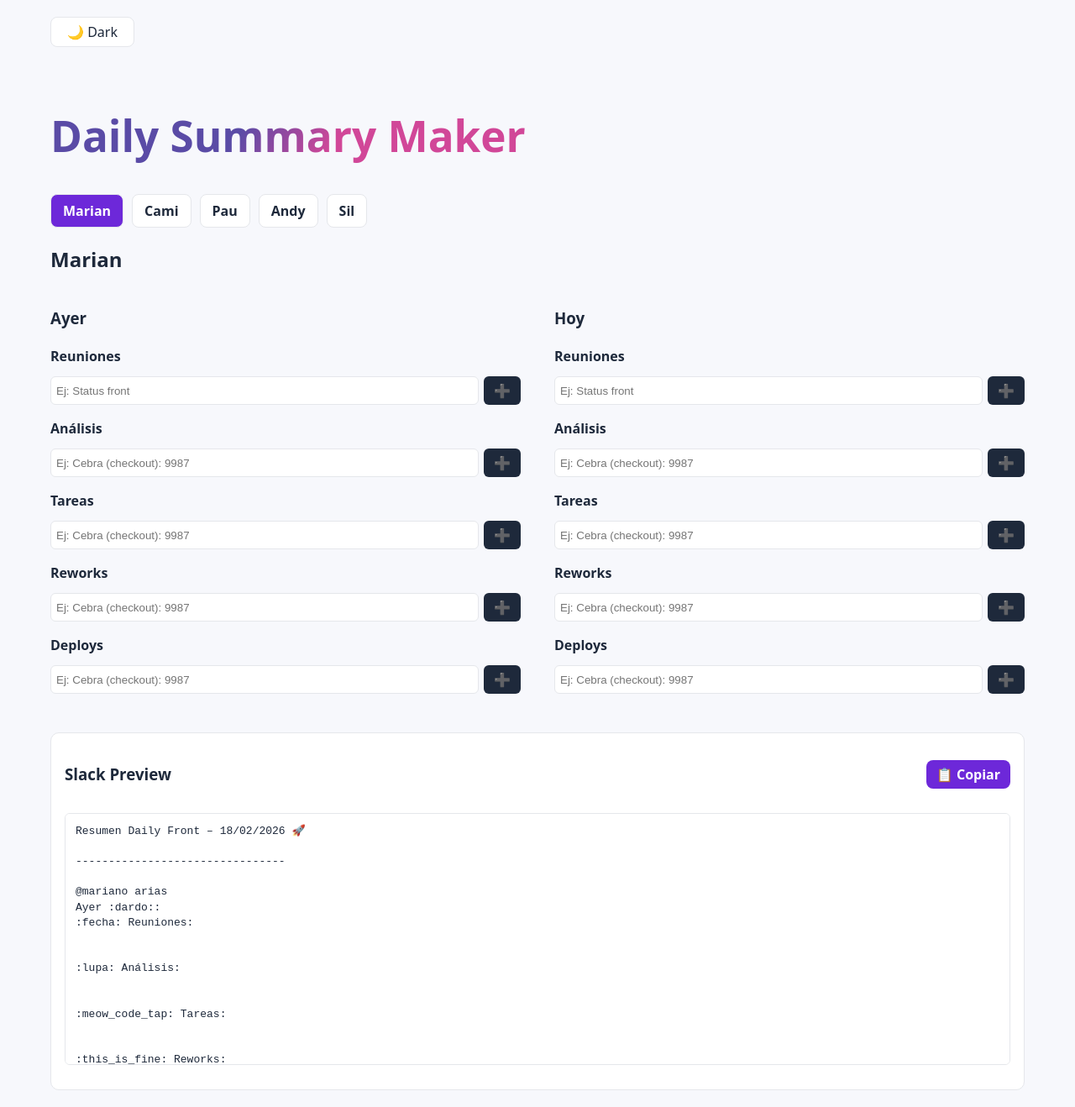
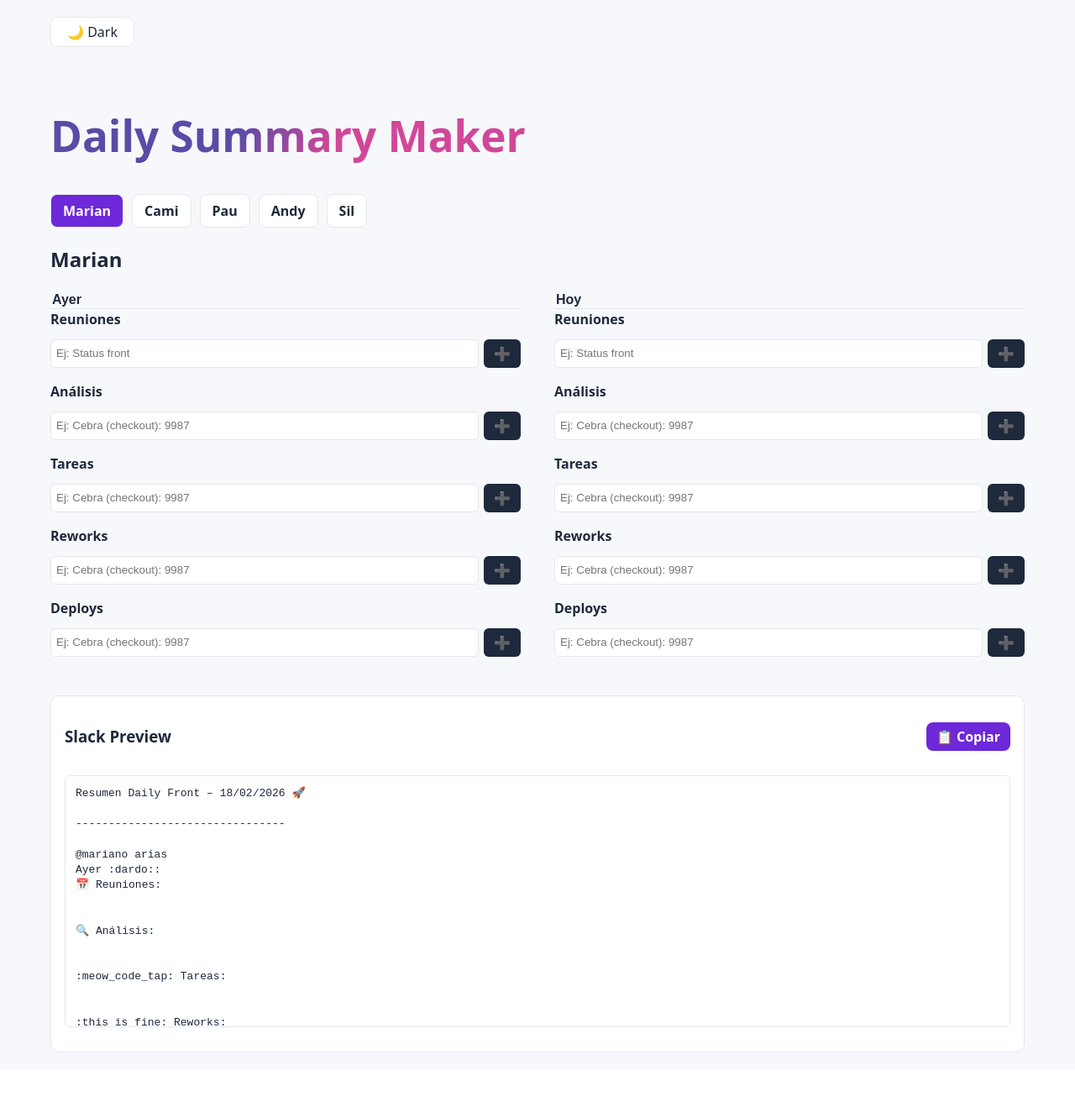
Before and after one commit to marianoarias1/daily-standup, a React (Vite) app: page / in a window 1280 px wide. Shown: the whole page at 84% size. After the commit the page ends 1273 px from the top, so only its background shows below. Built offline with nearby package versions, Linux system fonts and the light colour scheme.

Commit message:
Add due date & ETA support + editable titles

```diff
--- a/src/App.jsx
+++ b/src/App.jsx
@@ -20,7 +20,10 @@ export default function App() {
     return localStorage.getItem("daily-theme") || "light"
   })
   const theme = themes[mode]
-
+  const [titles, setTitles] = useState({
+    yesterday: "Ayer",
+    today: "Hoy"
+  })
 
   const [users, setUsers] = useState(
     baseUsers.map(u => ({
@@ -98,11 +101,13 @@ export default function App() {
           user={activeUser}
           onChange={u => updateUser(activeUserIndex, u)}
           theme={theme}
+          titles={titles}
+          setTitles={setTitles}
         />
 
         <SlackPreview users={users}
           theme={theme}
-
+          titles={titles}
         />
       </div>
     </div>
--- a/src/components/CategoryInput.jsx
+++ b/src/components/CategoryInput.jsx
@@ -3,11 +3,28 @@ import { useState } from "react"
 const JIRA_BASE = "https://pierce-commerce.atlassian.net/browse/PIERCE-"
 const TICKET_CATEGORIES = ["analysis", "tasks", "reworks", "deploys"]
 
-export default function CategoryInput({ label, values, onChange, type, theme }) {
+export default function CategoryInput({ label, values, onChange, type, theme, day }) {
     const [input, setInput] = useState("")
     const [editingIndex, setEditingIndex] = useState(null)
+    const META_CATEGORIES = ["analysis", "tasks", "reworks"]
+    const allowMeta = day === "today" && META_CATEGORIES.includes(type)
+
 
     const isTicketCategory = TICKET_CATEGORIES.includes(type)
+    const saveEdit = () => {
+        if (editingIndex === null) return
+
+        const parsed = parseItem(values[editingIndex].text)
+
+        const copy = [...values]
+        copy[editingIndex] = {
+            ...copy[editingIndex],
+            text: parsed
+        }
+
+        onChange(copy)
+        setEditingIndex(null)
+    }
 
     const parseItem = (raw) => {
         if (!isTicketCategory) return raw
@@ -35,8 +52,13 @@ export default function CategoryInput({ label, values, onChange, type, theme })
 
         parts.forEach(raw => {
             const parsed = parseItem(raw)
-            if (!newValues.includes(parsed)) {
-                newValues.push(parsed)
+            if (!newValues.some(v => v.text === parsed)) {
+
+                newValues.push({
+                    text: parsed,
+                    dueDate: null,
+                    eta: null
+                })
             }
         })
 
@@ -65,10 +87,24 @@ export default function CategoryInput({ label, values, onChange, type, theme })
                     cursor: "text",
                     display: "flex",
                     alignItems: "center",
+                    justifyContent: "space-between",
                     gap: "6px"
                 }}
             >
-                {value}
+                {value.text}
+
+                {allowMeta && value.dueDate && (
+                    <span style={{ opacity: 0.7 }}>
+                        📅 {value.dueDate}
+                    </span>
+                )}
+
+                {allowMeta && value.eta && (
+                    <span style={{ opacity: 0.7 }}>
+                        ⏳ {value.eta}
+                    </span>
+                )}
+
                 <span
                     onClick={e => {
                         e.stopPropagation()
@@ -93,7 +129,7 @@ export default function CategoryInput({ label, values, onChange, type, theme })
 
                     return (
                         <Chip
-                            key={ticket}
+                            key={ticket.text + i}
                             value={ticket}
                             index={i}
                             values={values}
@@ -107,6 +143,7 @@ export default function CategoryInput({ label, values, onChange, type, theme })
             </div>
 
             {editingIndex !== null && (
+                <>
                     <textarea
                         ref={el => {
                             if (el) {
@@ -115,28 +152,34 @@ export default function CategoryInput({ label, values, onChange, type, theme })
                             }
                         }}
                         autoFocus
-                    value={values[editingIndex]}
+                        value={values[editingIndex].text}
                         onChange={e => {
                             const copy = [...values]
-                        copy[editingIndex] = e.target.value
+                            copy[editingIndex] = {
+                                ...copy[editingIndex],
+                                text: e.target.value
+                            }
                             onChange(copy)
 
                             e.target.style.height = "auto"
                             e.target.style.height = e.target.scrollHeight + "px"
                         }}
                         onBlur={() => {
-                        const parsed = parseItem(values[editingIndex])
+                            const parsed = parseItem(values[editingIndex].text)
                             const copy = [...values]
-                        copy[editingIndex] = parsed
+                            copy[editingIndex] = {
+                                ...copy[editingIndex],
+                                text: parsed
+                            }
                             onChange(copy)
-                        setEditingIndex(null)
                         }}
                         onKeyDown={e => {
                             if (e.key === "Enter" && !e.shiftKey) {
                                 e.preventDefault()
-                            e.target.blur()
+                                saveEdit()
                             }
                         }}
+
                         style={{
                             width: "100%",
                             marginTop: "6px",
@@ -152,7 +195,65 @@ export default function CategoryInput({ label, values, onChange, type, theme })
                             boxSizing: "border-box"
                         }}
                     />
+                    {
+                        allowMeta && (
+                            <div style={{ display: "flex", gap: "8px", marginTop: "6px" }}>
+                                <input
+                                    type="date"
+                                    value={values[editingIndex].dueDate || ""}
+                                    onChange={e => {
+                                        const copy = [...values]
+                                        copy[editingIndex].dueDate = e.target.value
+                                        onChange(copy)
+                                    }}
+                                    onKeyDown={e => {
+                                        if (e.key === "Enter" && !e.shiftKey) {
+                                            e.preventDefault()
+                                            saveEdit()
+                                        }
+                                    }}
 
+                                />
+
+                                <input
+                                    type="text"
+                                    placeholder="Ej: 2 días"
+                                    value={values[editingIndex].eta || ""}
+                                    onChange={e => {
+                                        const copy = [...values]
+                                        copy[editingIndex].eta = e.target.value
+                                        onChange(copy)
+                                    }}
+                                    onKeyDown={e => {
+                                        if (e.key === "Enter" && !e.shiftKey) {
+                                            e.preventDefault()
+                                            saveEdit()
+                                        }
+                                    }}
+
+                                />
+                            </div>
+                        )
+
+                    }
+
+                    <button
+                        onClick={saveEdit}
+                        style={{
+                            marginTop: "6px",
+                            padding: "4px 8px",
+                            fontSize: "12px",
+                            borderRadius: "6px",
+                            border: `1px solid ${theme.border}`,
+                            background: theme.btnAddBg,
+                            color: theme.primary,
+                            cursor: "pointer"
+                        }}
+                    >
+                        Guardar
+                    </button>
+
+                </>
             )}
 
 
--- a/src/components/SlackPreview.jsx
+++ b/src/components/SlackPreview.jsx
@@ -2,14 +2,14 @@ import { generateSlack } from "../utils/generateSlack"
 import CopyButton from "./CopyButton"
 import { getToday } from "../utils/date"
 
-export default function SlackPreview({ users, theme }) {
+export default function SlackPreview({ users, theme, titles }) {
     if (!users || !users.length) return null
 
     const header = `Resumen Daily Front – ${getToday()} 🚀
 \n--------------------------------\n\n`
     const text =  header + users
         .filter(u => u.enabled)
-        .map(u => generateSlack(u))
+        .map(u => generateSlack(u, titles))
         .join("\n\n------------------------\n\n")
 
     return (
--- a/src/components/StandupEditor.jsx
+++ b/src/components/StandupEditor.jsx
@@ -8,7 +8,8 @@ const categories = [
   { key: "deploys", label: "Deploys" }
 ]
 
-export default function StandupEditor({ user, onChange, theme }) {
+export default function StandupEditor({ user, onChange, theme, titles, setTitles }) {
+
   const update = (day, key, value) => {
     const copy = {
       ...user,
@@ -27,13 +28,27 @@ export default function StandupEditor({ user, onChange, theme }) {
 
       <div style={styles.columns}>
         <div style={styles.block}>
-          <h3 style={{ color: theme.text }}>Ayer</h3>
+          <input
+            value={titles.yesterday}
+            onChange={e =>
+              setTitles(prev => ({ ...prev, yesterday: e.target.value }))
+            }
+            style={{
+              fontSize: "16px",
+              fontWeight: "600",
+              background: "transparent",
+              border: "none",
+              borderBottom: `1px solid ${theme.border}`,
+              color: theme.text
+            }}
+          />
 
           {categories.map(cat => (
             <CategoryInput
               key={`yesterday-${cat.key}`}
               label={cat.label}
               type={cat.key}
+              day="yesterday"
               values={user.yesterday[cat.key]}
               onChange={v => update("yesterday", cat.key, v)}
               theme={theme}
@@ -42,13 +57,27 @@ export default function StandupEditor({ user, onChange, theme }) {
         </div>
 
         <div style={styles.block}>
-          <h3 style={{ color: theme.text }}>Hoy</h3>
+          <input
+            value={titles.today}
+            onChange={e =>
+              setTitles(prev => ({ ...prev, today: e.target.value }))
+            }
+            style={{
+              fontSize: "16px",
+              fontWeight: "600",
+              background: "transparent",
+              border: "none",
+              borderBottom: `1px solid ${theme.border}`,
+              color: theme.text
+            }}
+          />
 
           {categories.map(cat => (
             <CategoryInput
               key={`today-${cat.key}`}
               label={cat.label}
               type={cat.key}
+              day="today"
               values={user.today[cat.key]}
               onChange={v => update("today", cat.key, v)}
               theme={theme}
--- a/src/utils/generateSlack.js
+++ b/src/utils/generateSlack.js
@@ -1,21 +1,43 @@
-export function generateSlack(user) {
+export function generateSlack(user, titles) {
   const section = (emoji, title, list) => {
-    return `${emoji} ${title}:\n${list.length ? list.join("\n") : ""}\n`
+    if (!list.length) {
+      return `${emoji} ${title}:\n\n`
+    }
+
+    const formatted = list
+      .map(item => {
+        let block = `⚪ ${item.text}`
+
+        if (item.dueDate) {
+          block += `\n  ◽ Se entrega: 🗓️ ${item.dueDate}`
+        }
+
+        if (item.eta) {
+          block += `\n  ◽ Tiempo restante para finalizar ticket: ⌛ ${item.eta}`
+        }
+
+        return block
+      })
+      .join("\n")
+
+    return `${emoji} ${title}:\n${formatted}\n`
   }
 
+
+
   return `@${user.user}
-Ayer :dardo::
-${section(":fecha:", "Reuniones", user.yesterday.meetings)}
-${section(":lupa:", "Análisis", user.yesterday.analysis)}
+${titles.yesterday} :dardo::
+${section("📅", "Reuniones", user.yesterday.meetings)}
+${section("🔍", "Análisis", user.yesterday.analysis)}
 ${section(":meow_code_tap:", "Tareas", user.yesterday.tasks)}
 ${section(":this_is_fine:", "Reworks", user.yesterday.reworks)}
-${section(":ordenador:", "Deploys", user.yesterday.deploys)}
+${section("💻", "Deploys", user.yesterday.deploys)}
 
-Hoy :cohete::
-${section(":fecha:", "Reuniones", user.today.meetings)}
-${section(":lupa:", "Análisis", user.today.analysis)}
+${titles.today} :cohete::
+${section("📅", "Reuniones", user.today.meetings)}
+${section("🔍", "Análisis", user.today.analysis)}
 ${section(":meow_code_tap:", "Tareas", user.today.tasks)}
 ${section(":this_is_fine:", "Reworks", user.today.reworks)}
-${section(":ordenador:", "Deploys", user.today.deploys)}
+${section("💻", "Deploys", user.today.deploys)}
 `
 }
```
Lines whose indentation alone changed are shown as unchanged.
